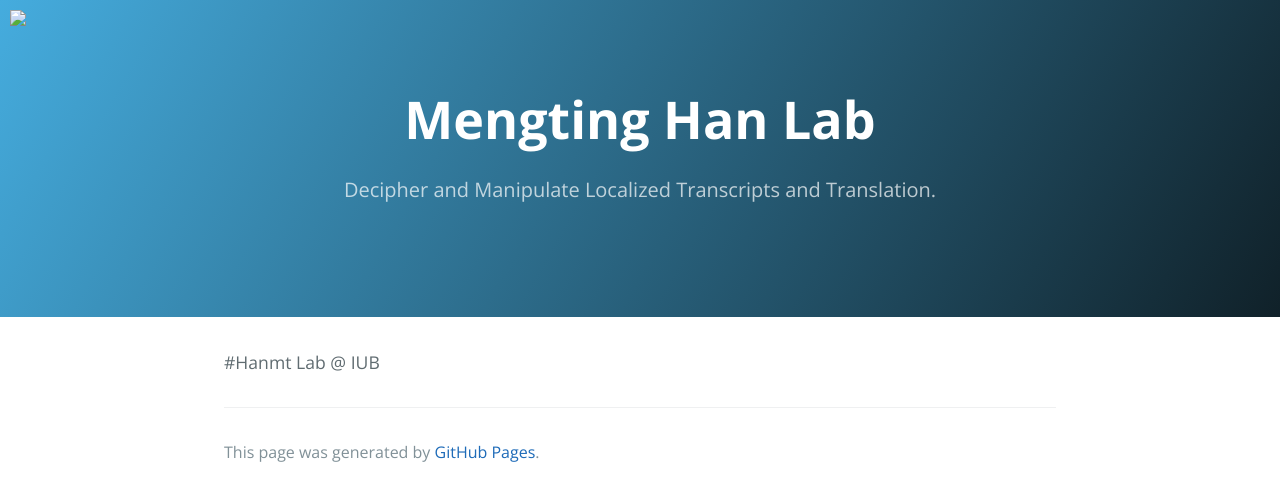
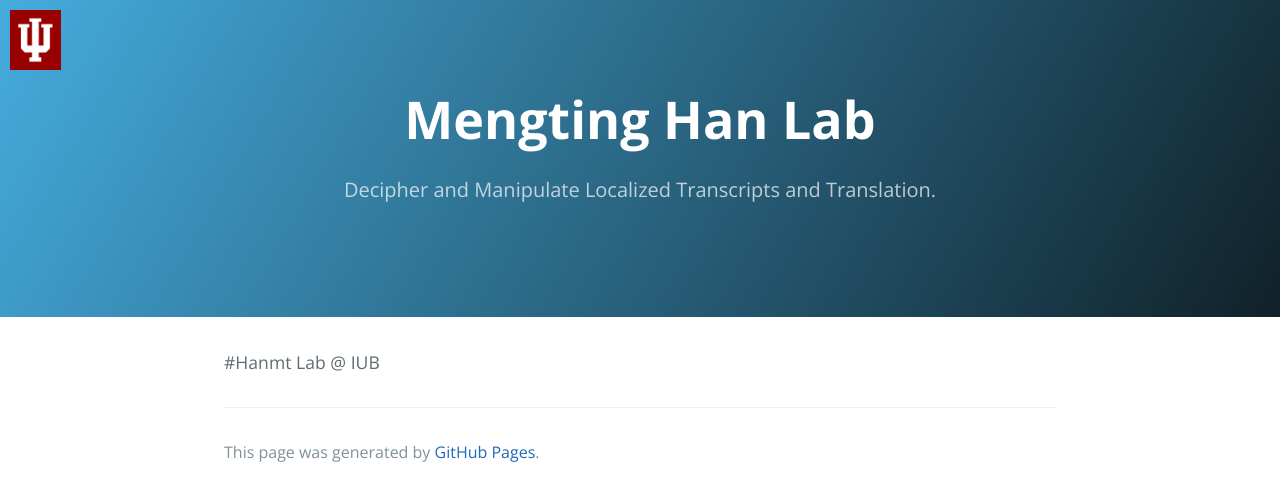
Before and after one commit to Hanmt-Lab/Hanmt-Lab.github.io, a Jekyll site: the page built from index.md, in a window 1280 px wide. Shown: the top 501 px of the page. Built offline with Jekyll 4.4.1, drawn with Linux system fonts in a browser that asks for light colours.

Commit message:
Update default.html

```diff
--- a/_layouts/default.html
+++ b/_layouts/default.html
@@ -16,7 +16,7 @@
     <a id="skip-to-content" href="#content">Skip to the content.</a>
 
     <header class="page-header" role="banner">
-      <img src="/assets/css/Images/IU logo.png" class="header-icon">
+      <img src="/assets/images/IU logo.png" class="header-icon">
       <h1 class="project-name">{{ page.title | default: site.title | default: site.github.repository_name }}</h1>
       <h2 class="project-tagline">{{ page.description | default: site.description | default: site.github.project_tagline }}</h2>
       {% if site.github.is_project_page %}
```
